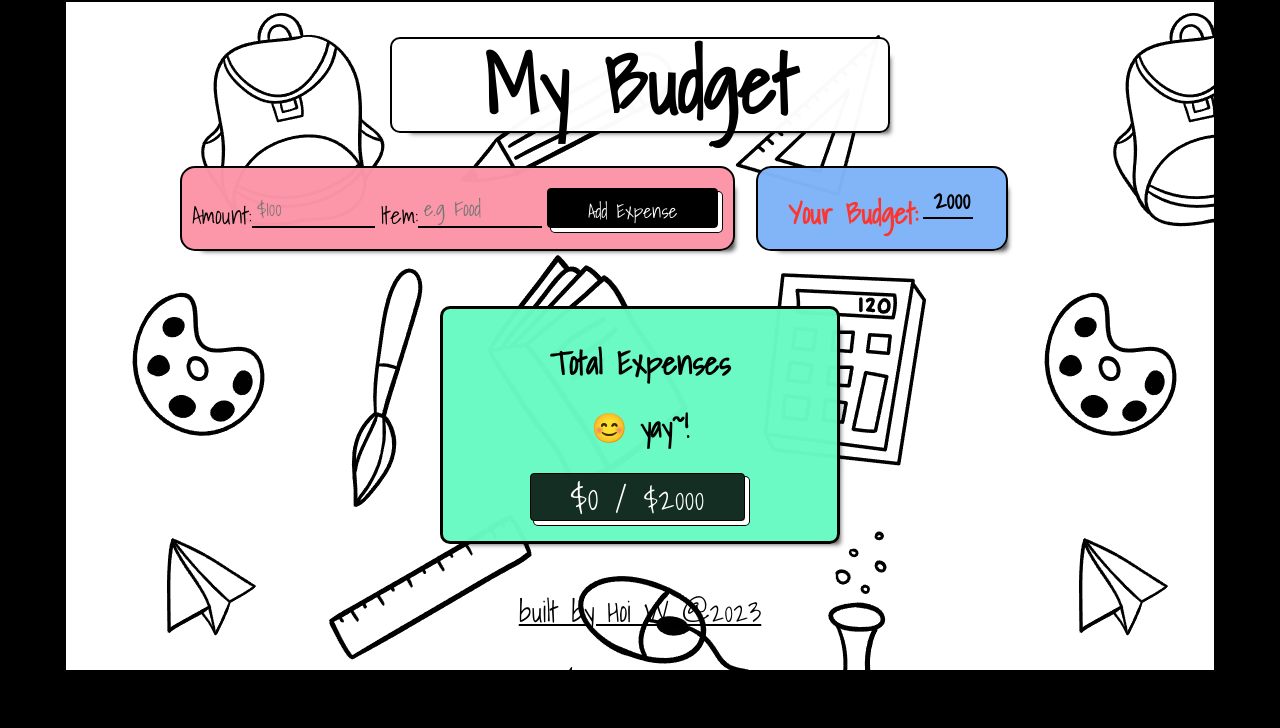
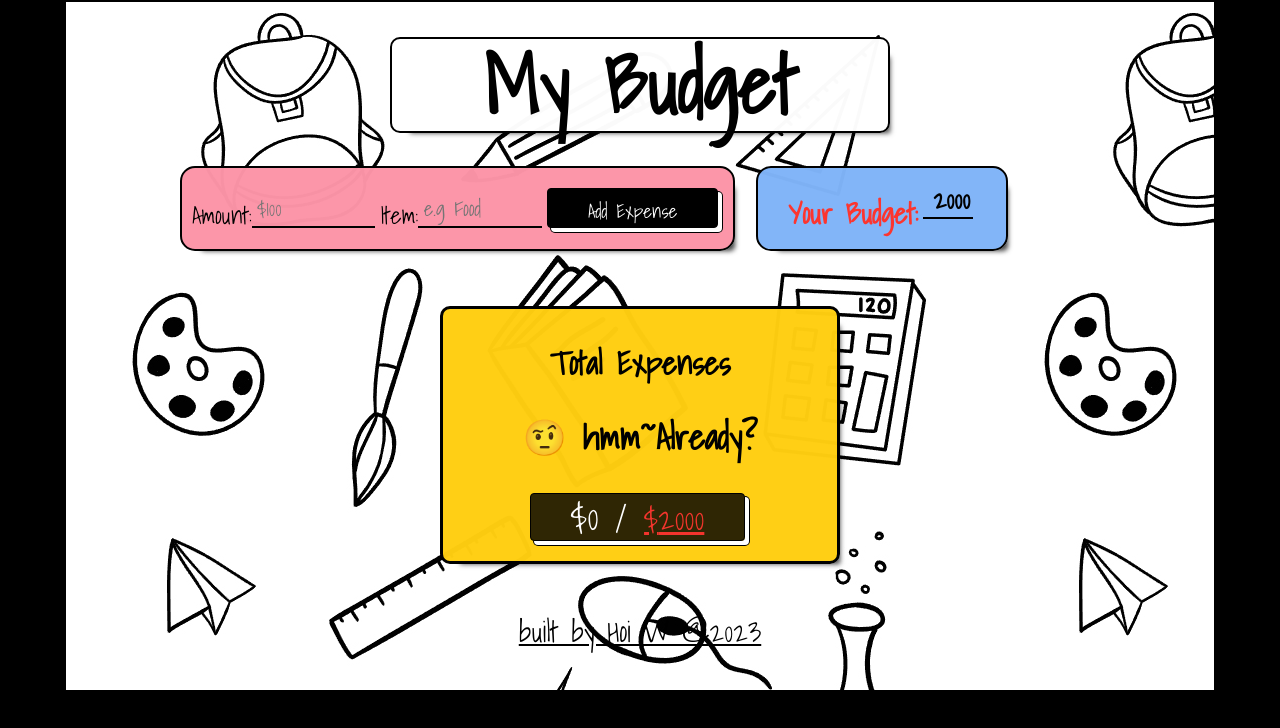
Before and after one commit to HoiJW/project-budget-app, a React (Create React App) app: page / in a window 1280 px wide. Shown: the top 728 px of the page. Built offline with nearby package versions, Linux system fonts and the light colour scheme; no server answers; the database is empty.

Commit message:
debugging by changing orders for total.js

```diff
--- a/src/Components/Total.js
+++ b/src/Components/Total.js
@@ -5,8 +5,8 @@ function Total( {sums, max} ){
     const [bgc, setBgc] = useState("total green")
     useEffect(() => {
         if (sums > max){setBgc("total red")}
+        else if(sums <= max*0.75){setBgc("total yellow")}
         else if(sums <= max*0.5){setBgc("total green")}
-        else if(sums <= max*0.75){setBgc("total yellow")}
     },[sums,max])
     return(
 
```
